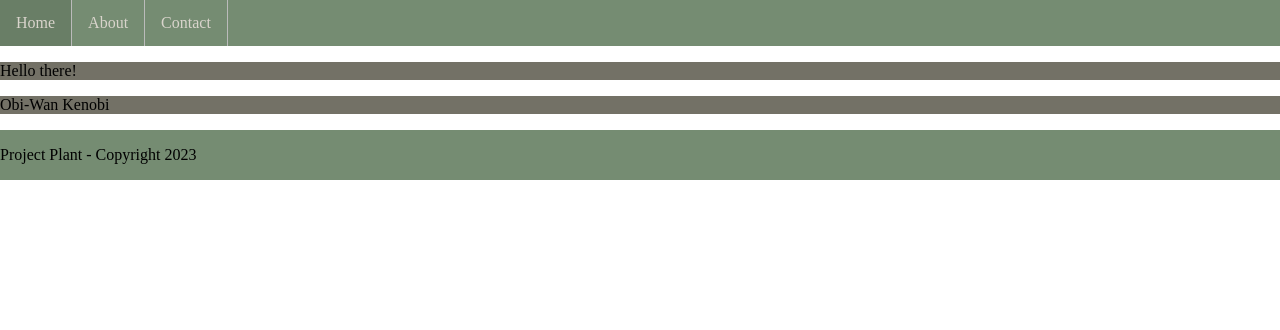
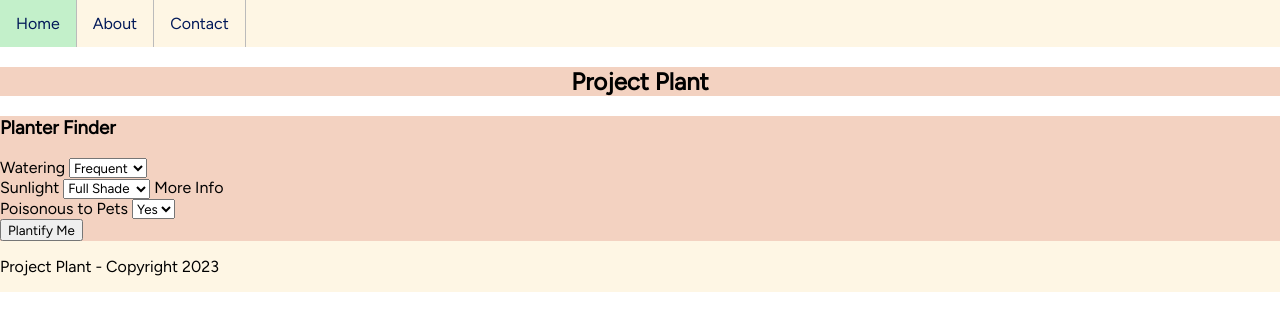
Before and after one commit to BruceChafe/projectplant, a plain HTML site: page home.html in a window 1280 px wide. Drawn offline with Linux system fonts and the light colour scheme.

Commit message:
late submit

```diff
--- a/home.html
+++ b/home.html
@@ -20,11 +20,49 @@
         </header>
 
         <section>
-            <p>Hello there!</p>
+            <h2>Project Plant</h2>
         </section>
 
         <section>
-            <p>Obi-Wan Kenobi</p>
+            <h3>Planter Finder</h3>
+            <form>
+            <label for="watering">Watering</label>
+            <select name="watering" id="watering">
+                <option value="frequent">Frequent</option>
+                <option value="average">Average</option>
+                <option value="minimum">Minimum</option>
+                <option value="none">None</option>
+            </select>
+        </br>
+            <label for="sunglight">Sunlight</label>
+            <select name="sunglight" id="sunglight">
+                <option value="full_shade">Full Shade</option>
+                <option value="part_shade">Part Shade</option>
+                <option value="sun-part_shade">Part Sun</option>
+                <option value="full_sun">Full Sun</option>
+            </select>
+            <div class="tooltip">More Info
+                <span class="tooltiptext">Full Shade - More than 6 hours of direct sun per day
+            </br>
+            </br>
+                Part Sun - 4-6 hours of direct sun per day, including some afternoon sun
+            </br>
+            </br>
+                Part Shade - 4 to 6 hours of direct sun per day, mostly before midday
+            </br>
+            </br>
+                Full Shade - less than 4 hours of direct sun per day
+                </span>
+            </div>
+        </br>
+        <label for="poisonous">Poisonous to Pets</label>
+        <select name="watering" id="Watering">
+            <option value="yes">Yes</option>
+            <option value="no">No</option>
+        </select>
+        </br>
+        <input type="submit" value="Plantify Me"
+            </form>
         </section>
 
         <footer>
--- a/styles/style.css
+++ b/styles/style.css
@@ -1,13 +1,8 @@
-/* Color Theme Swatches in Hex */
-.color-theme_quiet-wave-spring-summer-color-trend-2021-3-1-hex { color: #212621; }
-.color-theme_quiet-wave-spring-summer-color-trend-2021-3-2-hex { color: #758C72; }
-.color-theme_quiet-wave-spring-summer-color-trend-2021-3-3-hex { color: #737166; }
-.color-theme_quiet-wave-spring-summer-color-trend-2021-3-4-hex { color: #D9D4CC; }
-.color-theme_quiet-wave-spring-summer-color-trend-2021-3-5-hex { color: #40230A; }
+@import url('https://fonts.googleapis.com/css2?family=Figtree&display=swap');
 
-:root {
-    --main-bg-color: #212621;
-  }
+* {
+    font-family: 'Figtree', sans-serif;
+}
 
 body {
     margin: 0;
@@ -16,7 +11,7 @@ body {
 header {
     display: flex;
     margin: 0;
-    background-color: #758C72;
+    background-color: #fef6e4;
 }
 
 ul {
@@ -24,7 +19,7 @@ ul {
     margin: 0;
     padding: 0;
     overflow: hidden;
-    background-color: #758C72;
+    background-color: #fef6e4;
 }
 
 li {
@@ -34,24 +29,50 @@ li {
 
 li a {
     display: block;
-    color: #D9D4CC;
+    color: #001858;
     text-align: center;
     padding: 14px 16px;
     text-decoration: none;
 }
 
-/*change the link color to #697e66 on hover */
+/*change the link color to #f582ae on hover */
 li a:hover {
-    background-color: #697e66
+    background-color: #c3f0ca
+}
+
+section {
+        background-color: #f3d2c1;
 }
 
 footer {
     display: flex;
     margin: 0;
-    background-color: #758C72;
+    background-color: #fef6e4;
   }
 
-section {
+  h2 {
+    text-align: center;
+  }
 
-    background-color: #737166;
-}
+  /* Tooltip container */
+.tooltip {
+    position: relative;
+    display: inline-block;
+  }
+
+  /* Tooltip text */
+.tooltip .tooltiptext {
+    visibility: hidden;
+    width: 120px;
+    background-color: black;
+    color: #fff;
+    text-align: center;
+    padding: 5px 0;
+    border-radius: 6px;
+    position: absolute;
+    z-index: 1;
+  }
+
+  .tooltip:hover .tooltiptext {
+    visibility: visible;
+  }
```
Also changed, not shown: 2 other files.
